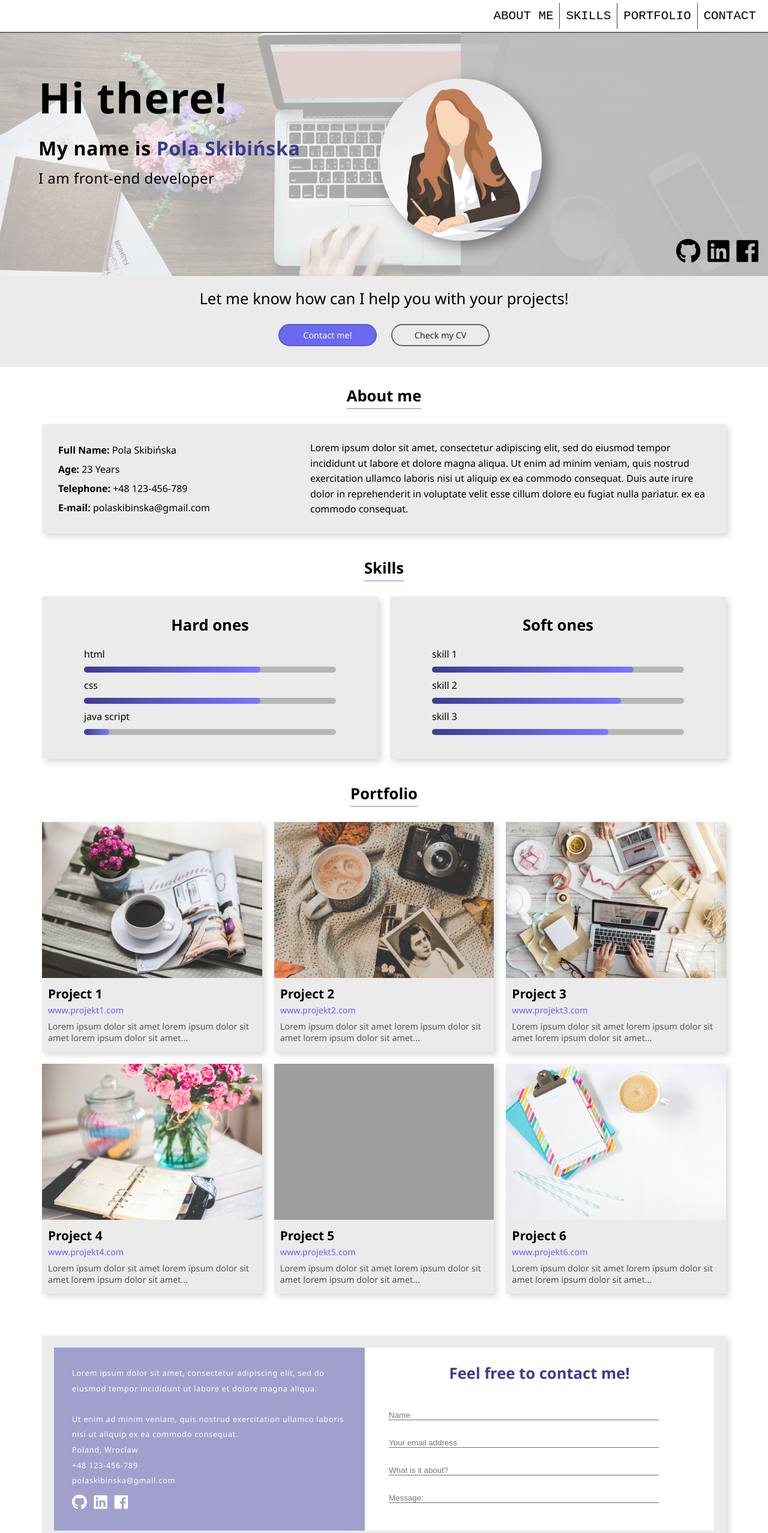
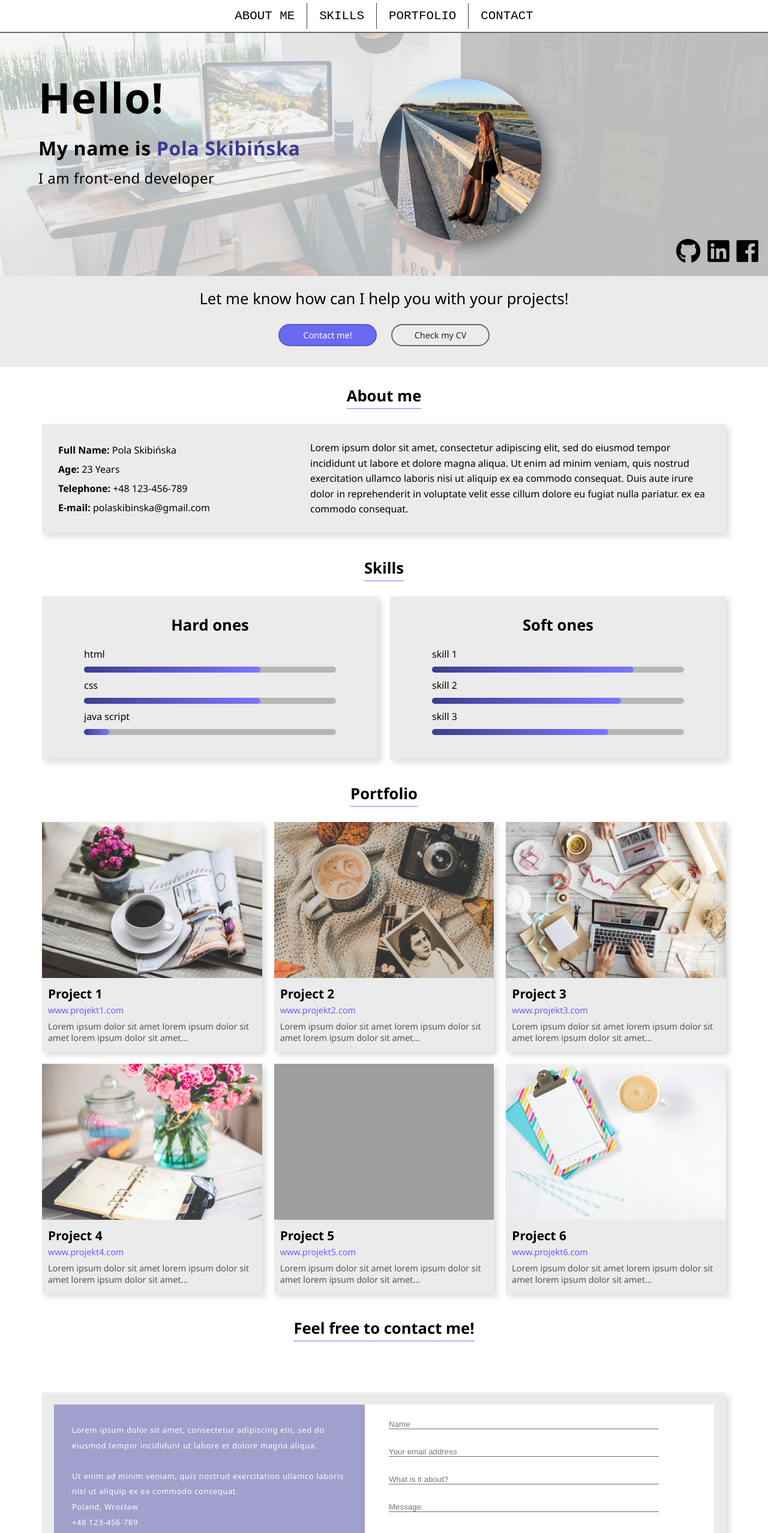
Before and after one commit to poluna/mySite, a plain HTML site: page index.html in a window 1280 px wide. Shown: the top 2555 px of the page at 60% size. Drawn offline with Linux system fonts and the light colour scheme; grey boxes are pictures that could not be loaded.

Commit message:
Some changes in design

```diff
--- a/index.html
+++ b/index.html
@@ -24,7 +24,7 @@
     </header>
     <div class="box">
         <div class="box1">
-            <h1>Hi there!</h1>
+            <h1 class="">Hello!</h1>
             <h2>My name is <span class="name">Pola Skibińska</span></h2>
             <p>I am front-end developer</p>
         </div>
@@ -129,7 +129,8 @@
             <p>Lorem ipsum dolor sit amet lorem ipsum dolor sit amet lorem ipsum dolor sit amet...</p>
         </div>
     </div>
-    <div id="id-contact" class="contact">
+    <h3 id="id-contact"><span class="line">Feel free to contact me!</span></h3>
+    <div class="contact">
         <div class="leftside">
             <div>
                 <p>Lorem ipsum dolor sit amet, consectetur adipiscing elit, sed do eiusmod tempor incididunt ut labore
@@ -148,7 +149,6 @@
             </div>
         </div>
         <div class="rightside">
-            <h4>Feel free to contact me!</h4>
             <form>
                 <div class="container">
                     <div>
--- a/style.css
+++ b/style.css
@@ -6,6 +6,7 @@
 * {
     margin: 0;
     padding: 0;
+    scroll-behavior: smooth;
 }
 
 header {
@@ -18,7 +19,7 @@ header {
 
 .navigation {
     display: flex;
-    justify-content: flex-end;
+    justify-content: center;
     flex-wrap: wrap;
     padding: 5px 10px;
     box-sizing: border-box;
@@ -42,7 +43,7 @@ header {
 
 li {
     list-style-type: none;
-    padding: 10px 10px;
+    padding: 10px 20px;
     border-right: 1px solid rgb(61, 61, 61);
 }
 
@@ -52,7 +53,7 @@ li:last-child {
 
 .box {
     height: 410px;
-    background: url(images/img1.jpg);
+    background: url(images/background.jpg);
     background-size: cover;
     background-position: center;
     display: flex;
@@ -86,7 +87,12 @@ li:last-child {
     line-height: normal;
     font-size: 70px;
     letter-spacing: 0.02em;
-    padding-bottom: 15px;
+    margin-bottom: 15px;
+    opacity: 0;
+    -webkit-animation: show 1.5s;
+    animation: show 1.5s;
+    -webkit-animation-fill-mode: forwards;
+    animation-fill-mode: forwards;
 }
 
 .box1 h2 {
@@ -97,6 +103,11 @@ li:last-child {
     font-size: 32px;
     letter-spacing: 0.02em;
     padding-bottom: 16px;
+    opacity: 0;
+    -webkit-animation: show 1.5s 1.3s;
+    animation: show 1.5s 1.3s;
+    -webkit-animation-fill-mode: forwards;
+    animation-fill-mode: forwards;
 }
 
 .box1 p {
@@ -106,6 +117,21 @@ li:last-child {
     line-height: 25px;
     font-size: 24px;
     letter-spacing: 0.02em;
+    opacity: 0;
+    -webkit-animation: show 1.5s 2.6s;
+    animation: show 1.5s 2.6s;
+    -webkit-animation-fill-mode: forwards;
+    animation-fill-mode: forwards;
+}
+
+@keyframes show {
+    from {
+        opacity: 0;
+    }
+
+    to {
+        opacity: 1;
+    }
 }
 
 .name {
@@ -151,7 +177,7 @@ li:last-child {
     transform: translate(-50%, 30%);
     border-radius: 50%;
     box-shadow: 10px 10px 25px rgba(0, 0, 0, 0.4);
-    background: url(images/img2.png);
+    background: url(images/profile.jpg);
     background-position: center;
     background-repeat: no-repeat;
     background-size: cover;
@@ -203,12 +229,13 @@ li:last-child {
 }
 
 h3 {
-    padding-top: 30px;
     text-align: center;
     font-family: var(--main-font);
     font-size: 1.6rem;
     font-weight: 600;
     padding-bottom: 20px;
+    padding-top: 70px;
+    margin-top: -40px;
 }
 
 .aboutme {
@@ -430,13 +457,12 @@ h2 {
     padding: 12px;
 }
 
-
 @media only screen and (max-width: 1100px) {
 
     .picture {
-        width: 200px;
-        height: 200px;
-        transform: translate(-50%, 70%);
+        width: 180px;
+        height: 180px;
+        transform: translate(-50%, 85%);
     }
 
     .box1 h1 {
@@ -454,7 +480,7 @@ h2 {
     }
 
     .contact {
-        margin: 40px 10px 20px 10px;
+        margin: 5px 10px 20px 10px;
     }
 
     .box3 {
@@ -468,6 +494,10 @@ h2 {
         font-size: 32px;
     }
 
+    li {
+        padding: 10px 10px;
+    }
+
     .box1 h2 {
         font-size: 20px;
     }
@@ -476,6 +506,10 @@ h2 {
         line-height: 17px;
         font-size: 16px;
         letter-spacing: 0.02em;
+    }
+
+    .bottom {
+        margin-top: 40px;
     }
 }
 
```
Also changed, not shown: images/background.jpg (added), images/profile.jpg (added), 1 other file.
